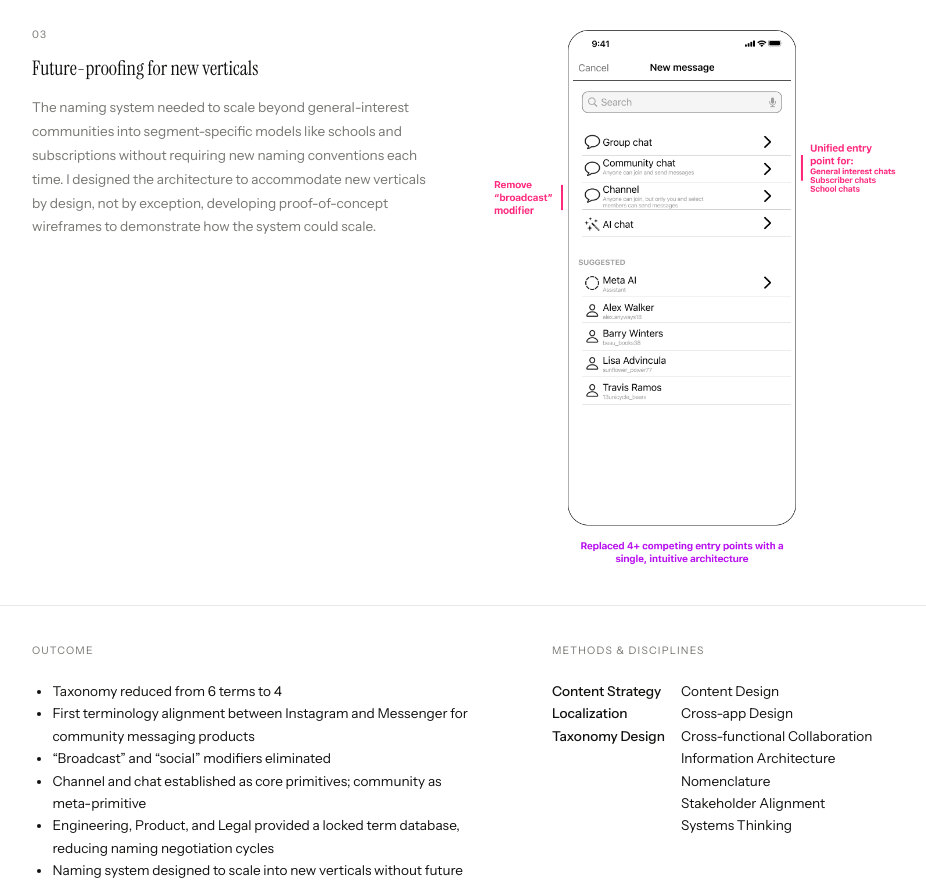
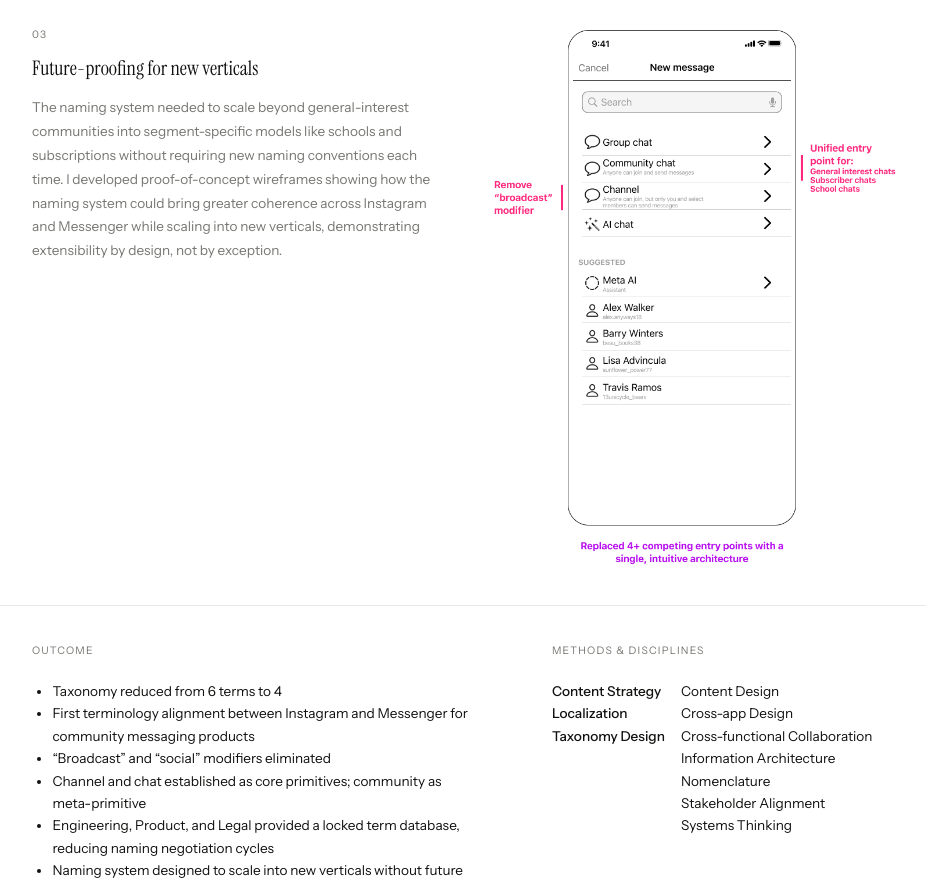
Before and after one commit to awchong/portfolio, a Next.js app: page /case-studies/naming-architecture in a window 1280 px wide. Shown: the part 2584-3473 px from the top of the page, without its empty margins (176-1102 px from the left). Built offline with nearby package versions, Linux system fonts and the light colour scheme; no server answers.

Commit message:
cs3 updates

```diff
--- a/app/case-studies/naming-architecture/SolutionsSection.tsx
+++ b/app/case-studies/naming-architecture/SolutionsSection.tsx
@@ -182,9 +182,10 @@
                 <p className={styles.solBody}>
                   The naming system needed to scale beyond general-interest communities into
                   segment-specific models like schools and subscriptions without requiring new
-                  naming conventions each time. I designed the architecture to accommodate new verticals
-                  by design, not by exception, developing proof-of-concept wireframes to demonstrate how
-                  the system could scale.
+                  naming conventions each time. I developed proof-of-concept wireframes showing
+                  how the naming system could bring greater coherence across Instagram and
+                  Messenger while scaling into new verticals, demonstrating extensibility by
+                  design, not by exception.
                 </p>
               </div>
 
```
